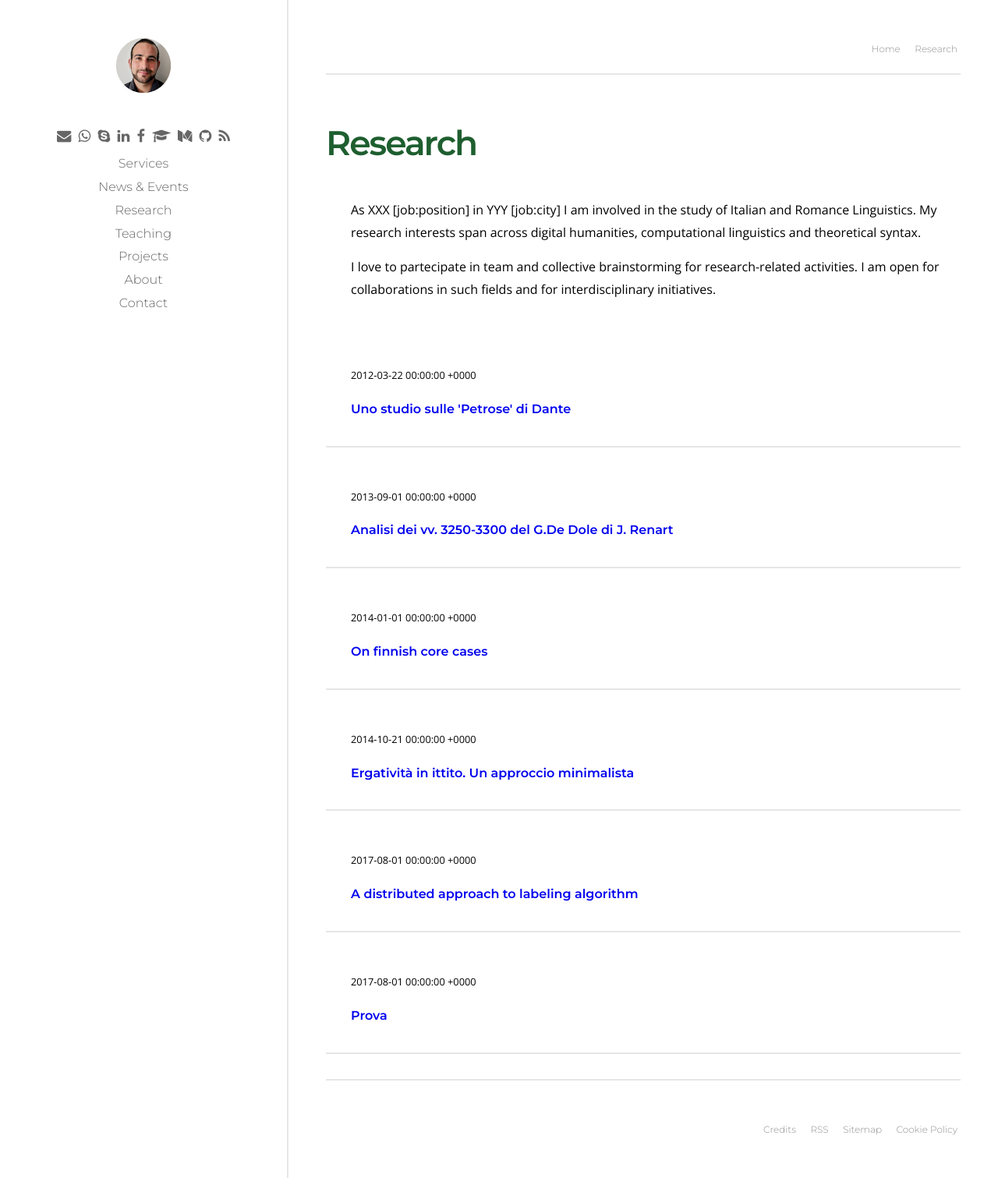
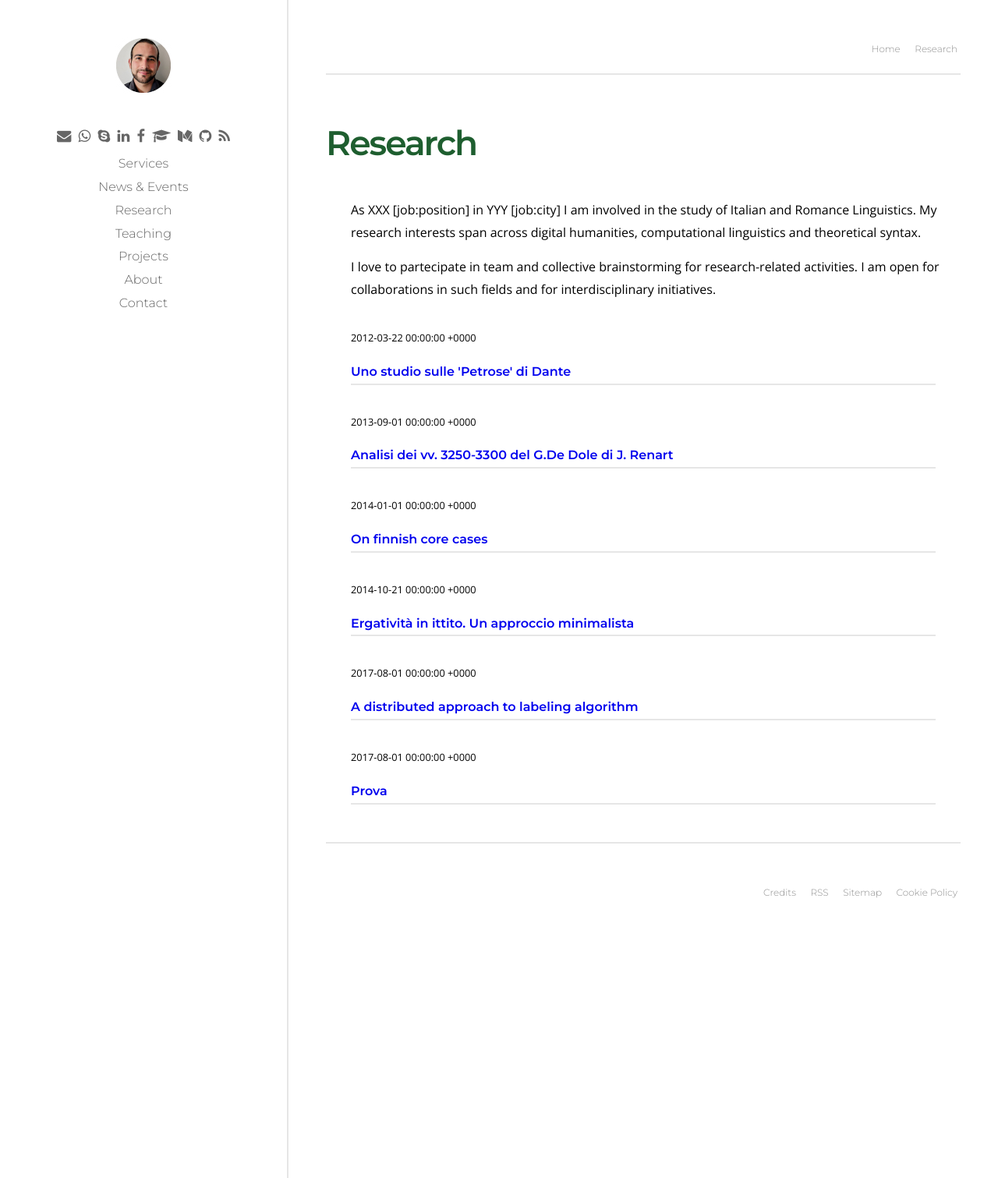
Before and after one commit to p-marco/p-marco.github.io, a Jekyll site: the page built from research.md, in a window 1280 px wide. Shown: the whole page at 78% size. Built offline with Jekyll 4.4.1, drawn with Linux system fonts in a browser that asks for light colours; our own code applies the rules of GitHub Pages for plain Markdown files.

Commit message:
default layout test

```diff
--- a/assets/css/styles.scss
+++ b/assets/css/styles.scss
@@ -307,6 +307,6 @@ a{
 }
 
 .grid-item{
-	padding: 2*$unit-grid;
+	margin: 2*$unit-grid;
 	border-bottom: solid 2px $color-accent;
 }
```
